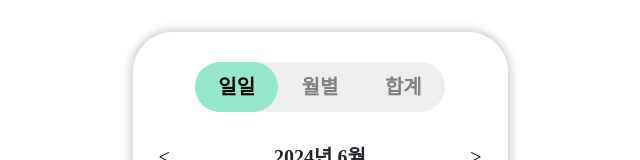
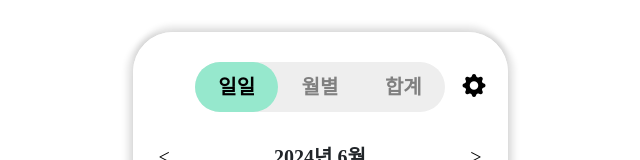
Before and after one commit to a-seung/accountBookTeam2, a Vue app: page / in a window 1280 px wide. Shown: the top 160 px of the page, without its empty margins (320-960 px from the left). Built offline with nearby package versions, Linux system fonts and the light colour scheme; data requests are answered from the project's data file; a web font is replaced by a local one.

Commit message:
설정 아이콘 사라져 있어서 연결함

```diff
--- a/src/components/Header.vue
+++ b/src/components/Header.vue
@@ -9,9 +9,9 @@
         </div>
       </div>
 
-      <!-- <router-link to="/settings" class="settings_icon">
+      <router-link to="/settings" class="settings_icon">
         <i class="bi bi-gear-fill"></i>
-      </router-link> -->
+      </router-link>
     </div>
   </header>
 </template>
@@ -96,11 +96,11 @@ header {
 }
 
 .settings_icon {
-  font-size: 24px; /* 아이콘 크기 */
+  font-size: 23px; /* 아이콘 크기 */
   color: black; /* 아이콘 색상 */
   cursor: pointer;
   position: absolute;
-  right: 20px; /* 오른쪽에 위치 */
+  right: 22px; /* 오른쪽에 위치 */
 }
 
 /* .btn_group button:hover {
```
